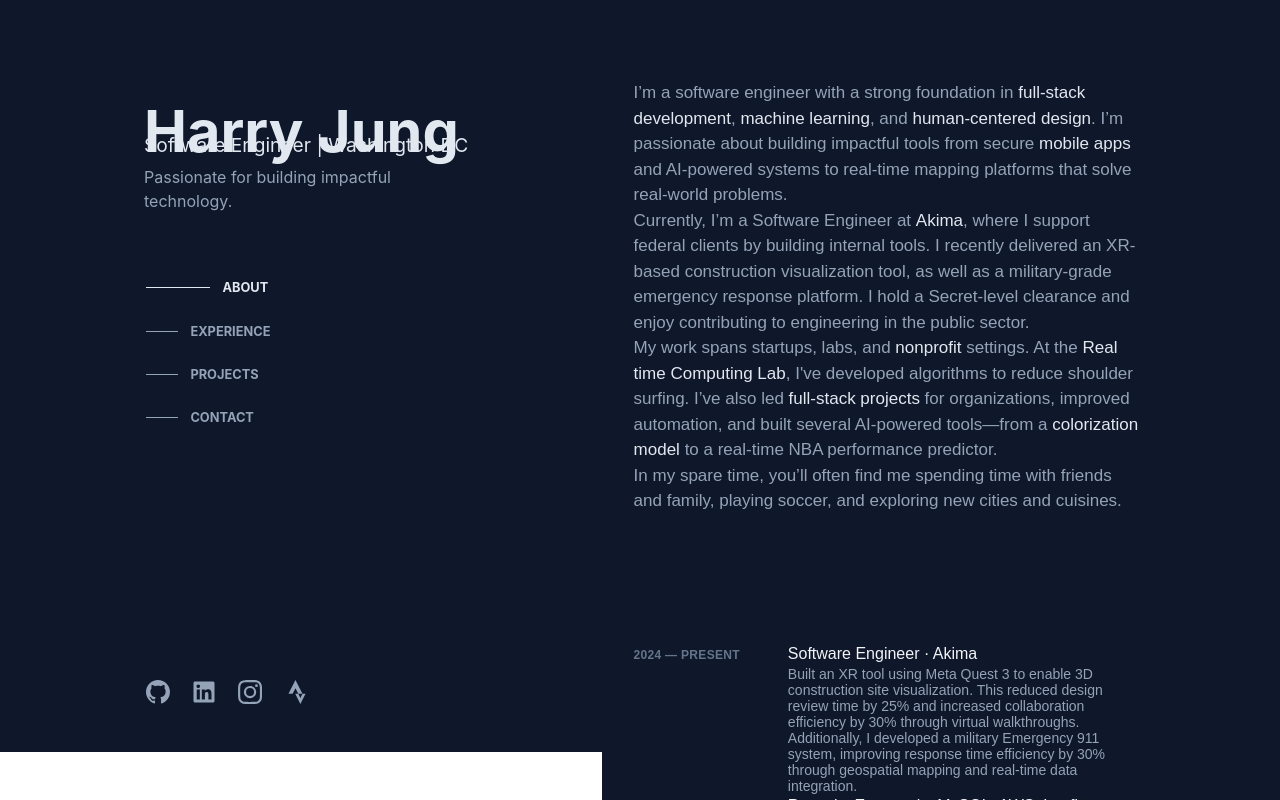
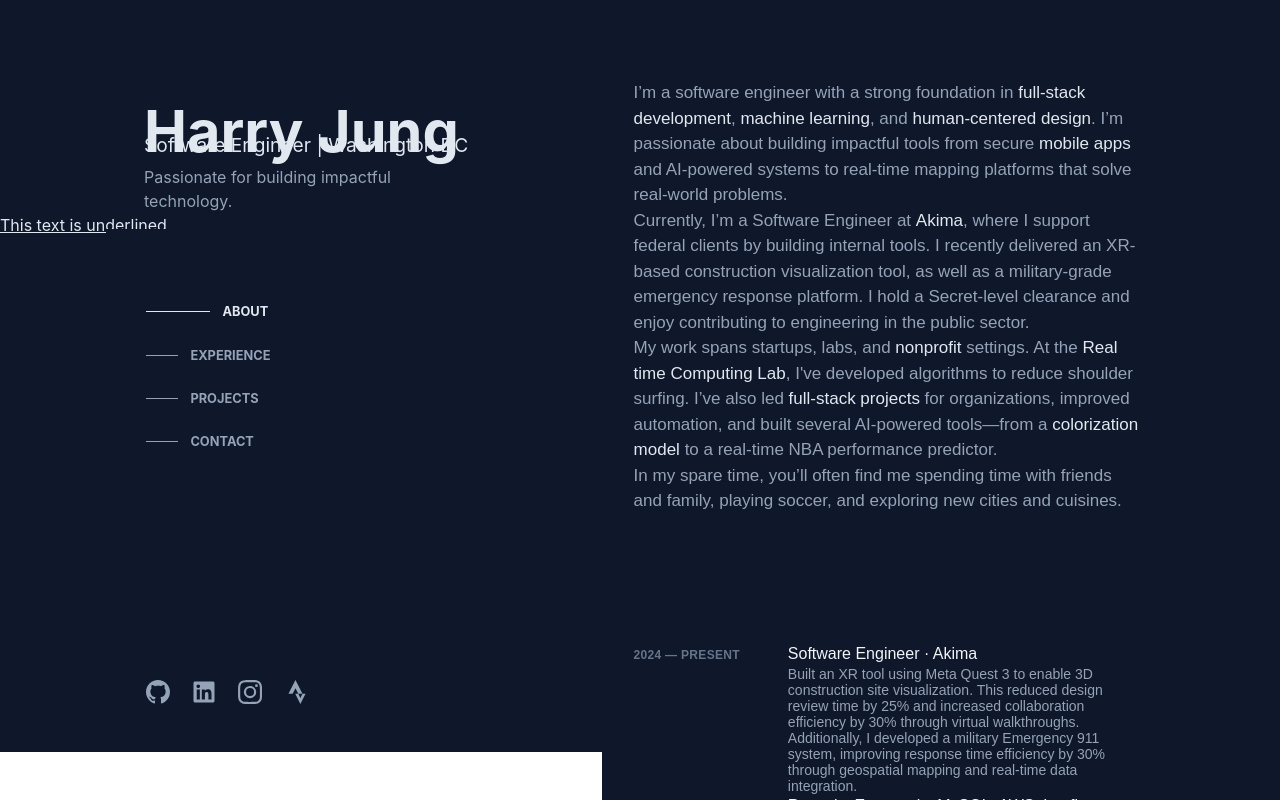
Before and after one commit to harryjng/personalWebsite, a React (Create React App) app: page / in a window 1280 px wide. Built offline with nearby package versions, Linux system fonts and the light colour scheme.

Commit message:
test github profile contribution

```diff
--- a/src/components/Hero.js
+++ b/src/components/Hero.js
@@ -11,6 +11,8 @@
       <p className="hero-description">
         Passionate for building impactful technology.
       </p>
+      <p class="underline">This text is underlined.</p>
+
       <Navbar />
     </section>
   );
```
